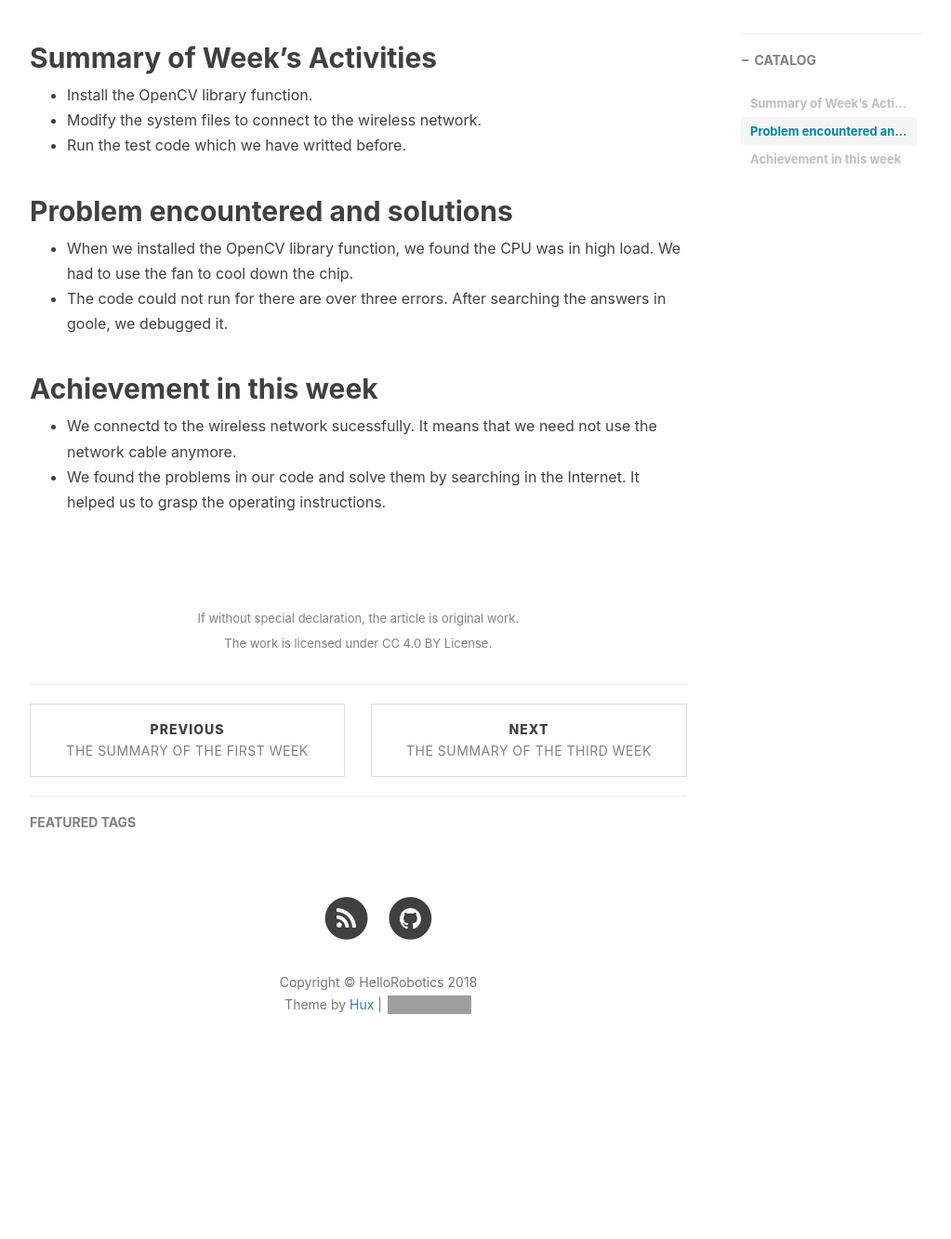
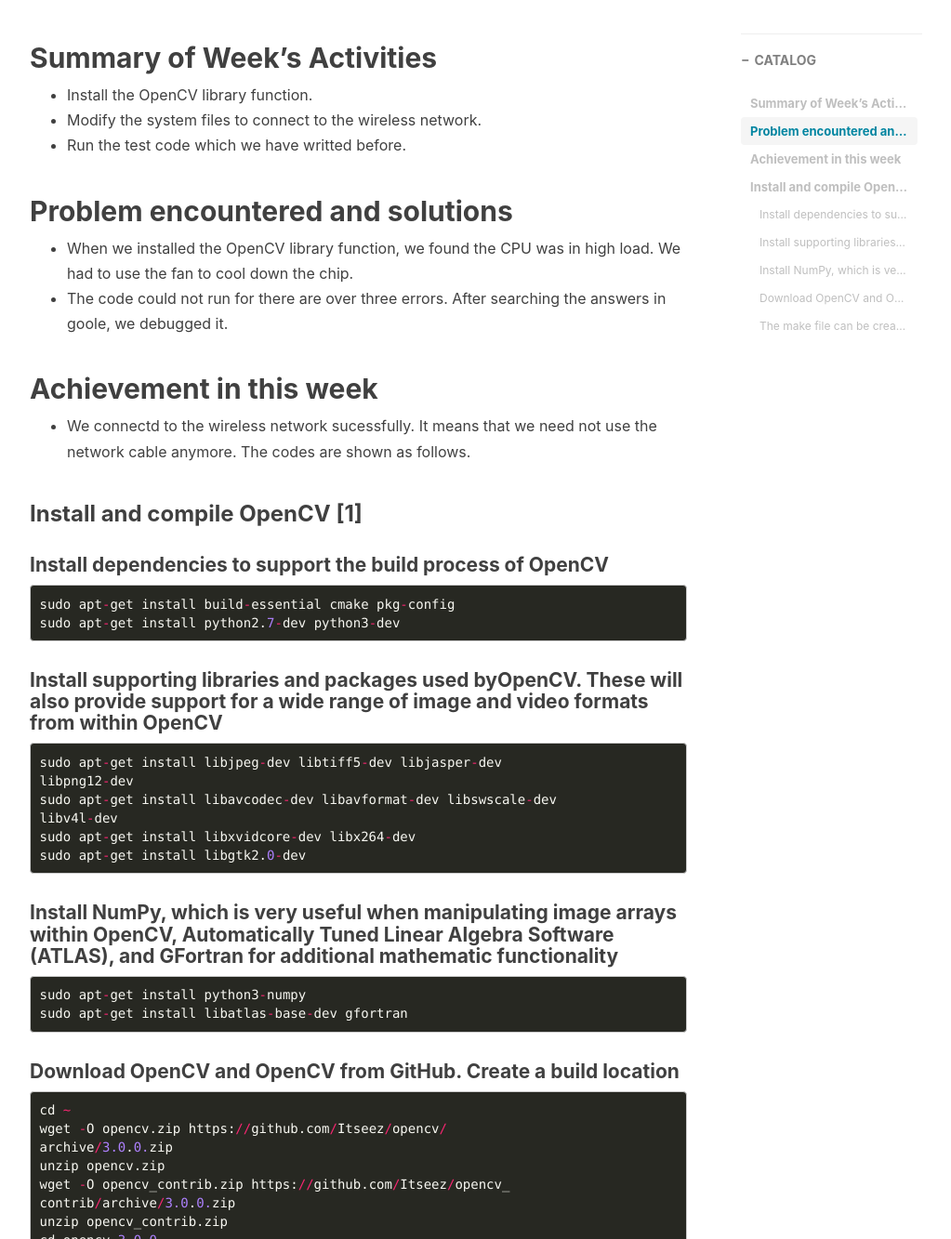
Before and after one commit to Online-power-measurement-system/Logbook, a Jekyll site: the page built from _posts/2017/2018-02-09-The-summary-of-the-second-week.md, in a window 1280 px wide and 1400 px high, scrolled down 420 px, cut to the strip 67-1400 px from the top of the window. Shown: the whole strip at 93% size, without its empty margins (233-1256 px from the left). Built offline with Jekyll 4.4.1, drawn with Linux system fonts in a browser that asks for light colours; nearby versions of some CDN libraries; comment, search, counter and statistics services are not loaded; before the commit the page ends 1672 px from its top, so only the background shows below that; some of the changed text lies outside the part shown; grey boxes are pictures that could not be loaded.

Commit message:
Update 2018-02-09-The-summary-of-the-second-week.md

````diff
--- a/_posts/2017/2018-02-09-The-summary-of-the-second-week.md
+++ b/_posts/2017/2018-02-09-The-summary-of-the-second-week.md
@@ -18,5 +18,52 @@ catalog: true
 
 ## Achievement in this week
 
-- We connectd to the wireless network sucessfully. It means that we need not use the network cable anymore.
+- We connectd to the wireless network sucessfully. It means that we need not use the network cable anymore. The codes are shown as follows.
+
+### Install and compile OpenCV [1]
+
+#### Install dependencies to support the build process of OpenCV
+```python
+sudo apt-get install build-essential cmake pkg-config
+sudo apt-get install python2.7-dev python3-dev
+```
+
+#### Install supporting libraries and packages used byOpenCV. These will also provide support for a wide range of image and video formats from within OpenCV
+```python
+sudo apt-get install libjpeg-dev libtiff5-dev libjasper-dev
+libpng12-dev
+sudo apt-get install libavcodec-dev libavformat-dev libswscale-dev
+libv4l-dev
+sudo apt-get install libxvidcore-dev libx264-dev
+sudo apt-get install libgtk2.0-dev
+```
+#### Install NumPy, which is very useful when manipulating image arrays within OpenCV, Automatically Tuned Linear Algebra Software (ATLAS), and GFortran for additional mathematic functionality
+```python
+sudo apt-get install python3-numpy
+sudo apt-get install libatlas-base-dev gfortran
+```
+#### Download OpenCV and OpenCV from GitHub. Create a build location
+```python
+cd ~
+wget -O opencv.zip https://github.com/Itseez/opencv/
+archive/3.0.0.zip
+unzip opencv.zip
+wget -O opencv_contrib.zip https://github.com/Itseez/opencv_
+contrib/archive/3.0.0.zip
+unzip opencv_contrib.zip
+cd opencv-3.0.0
+mkdir build
+cd build
+```
+#### The make file can be created using the following commands
+```python
+-D CMAKE_BUILD_TYPE=RELEASE \
+-D CMAKE_INSTALL_PREFIX=/usr/local \
+-D INSTALL_C_EXAMPLES=ON \
+-D INSTALL_PYTHON_EXAMPLES=ON \
+-D OPENCV_EXTRA_MODULES_PATH=~/opencv_contrib-3.0.0/modules \
+-D BUILD_EXAMPLES=ON ..
+```
+
+
 - We found the problems in our code and solve them by searching in the Internet. It helped us to grasp the operating instructions.
````
